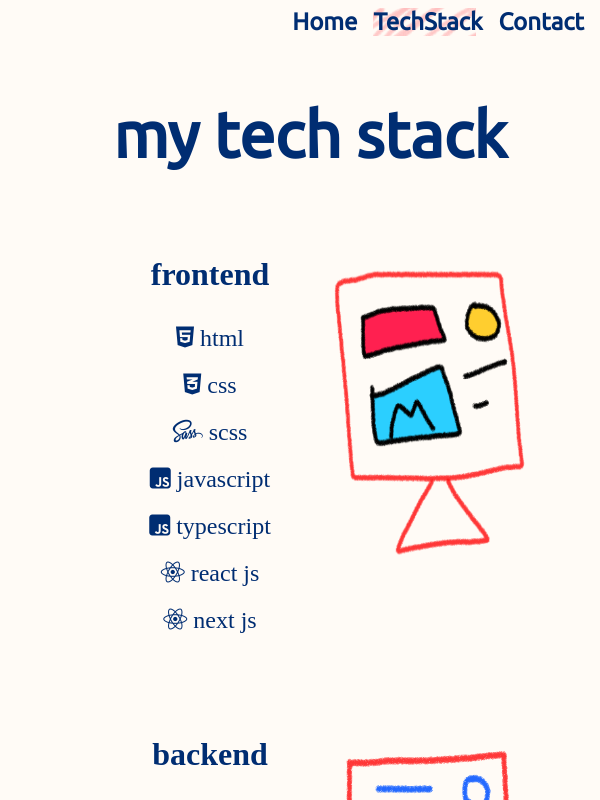
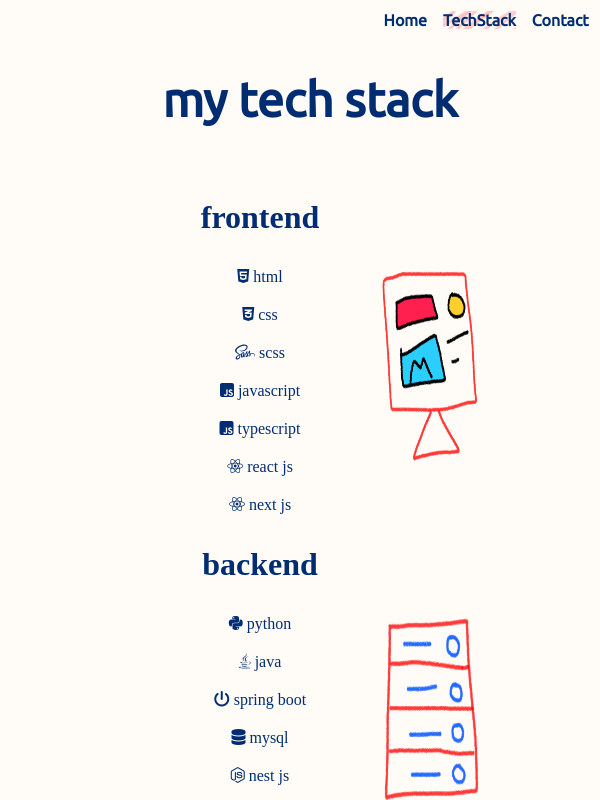
Before and after one commit to Mariya-ghafoor/personal-portfolio, a React (Vite) app: page /techstack in a window 600 px wide. Shown: the top 800 px of the page. Built offline with nearby package versions, Linux system fonts and the light colour scheme; a web font is replaced by a local one.

Commit message:
adds media queries

```diff
--- a/src/components/Intro/Intro.module.scss
+++ b/src/components/Intro/Intro.module.scss
@@ -3,8 +3,28 @@
   flex-direction: column;
   align-items: center;
   justify-content: center;
-  font-size: 3.5rem;
+  //font-size: 3.5rem;
   font-family: "Comic Neue", cursive;
+
+  /* Extra small devices (phones, 600px and down) */
+  @media only screen and (max-width: 600px) {
+    font-size: 2rem;
+  }
+
+  /* Small devices (portrait tablets and large phones, 600px and up) */
+  @media only screen and (min-width: 600px) {
+    font-size: 3rem;
+  }
+
+  /* Medium devices (landscape tablets, 768px and up) */
+  @media only screen and (min-width: 768px) {
+    font-size: 3.5rem;
+  }
+
+  /* Large devices (laptops/desktops, 992px and up) */
+  // @media only screen and (min-width: 992px) {
+
+  // }
 }
 
 h2 {
--- a/src/components/Navbar/Navbar.module.scss
+++ b/src/components/Navbar/Navbar.module.scss
@@ -3,22 +3,23 @@
   display: flex;
   justify-content: flex-end;
   gap: 1rem;
-  margin: 0.5rem;
+  padding: 0.2rem;
 }
 
 .link {
   font-weight: bold;
-  font-size: 1.5rem;
+  font-size: 1.2rem;
   text-decoration: none;
   &:hover {
     text-decoration: underline;
+  }
+  @media only screen and (max-width: 600px) {
+    font-size: 1rem;
   }
 }
 
 .active_link {
   background-image: url("/assets/active_link.png");
   background-repeat: no-repeat;
-  background-position-x: -7px;
   background-size: cover;
-  //background-size: 140%;
 }
--- a/src/pages/ContactPage/ContactPage.jsx
+++ b/src/pages/ContactPage/ContactPage.jsx
@@ -9,6 +9,7 @@
         <div className={styles.contact__container}>
           <a
             className={styles.contact__link}
+            style={{ "margin-top": "30px" }}
             href="mailto:mariya.aghafoor@gmail.com"
             target="_blank"
             rel="noreferrer"
--- a/src/pages/ContactPage/ContactPage.module.scss
+++ b/src/pages/ContactPage/ContactPage.module.scss
@@ -1,9 +1,9 @@
 .contact__main {
   display: grid;
-  //grid-template-columns: repeat(auto-fit, minmax(100px, 1fr));
+  // grid-template-columns: repeat(auto-fit, minmax(375px, 1fr));
   grid-template-columns: 33% 33% 33%;
 
-  //grid-template-rows: 100vh;
+  // grid-template-rows: 100vh;
   //grid-auto-rows: 75px;
   justify-items: center;
   width: 100vw;
@@ -11,11 +11,17 @@
 
 .container {
   grid-column-start: 2;
+  @media only screen and (max-width: 600px) {
+    gap: 3rem;
+  }
 }
 
 .heading {
   font-family: "Ubuntu", sans-serif;
   color: rgb(0, 45, 114);
+  @media only screen and (max-width: 600px) {
+    font-size: 3rem;
+  }
 }
 
 .contact__container {
@@ -47,4 +53,10 @@
   height: 90px;
   width: 90px;
   transform: rotate(340deg);
+  @media only screen and (max-width: 600px) {
+    height: 50px;
+    width: 50px;
+    margin-top: 100px;
+    margin-left: 20px;
+  }
 }
--- a/src/pages/TechstackPage/TechstackPage.module.scss
+++ b/src/pages/TechstackPage/TechstackPage.module.scss
@@ -1,12 +1,15 @@
 .heading {
   font-family: "Ubuntu", sans-serif;
   color: rgb(0, 45, 114);
+  @media only screen and (max-width: 600px) {
+    font-size: 3rem;
+  }
 }
 
 .container {
   display: flex;
   justify-content: center;
-  height: 60vh;
+  height: auto;
   width: 100vw;
   //flex-direction: column;
 }
@@ -15,12 +18,21 @@
   width: 40%;
   height: 100%;
   font-size: 1.5rem;
+  @media only screen and (max-width: 600px) {
+    font-size: 1rem;
+  }
 }
 
 .techstack__image {
   height: 300px;
   width: 200px;
   margin-top: 40px;
+
+  @media only screen and (max-width: 600px) {
+    margin-top: 100px;
+    height: 200px;
+    width: 100px;
+  }
 }
 
 .techstack__list {
```
